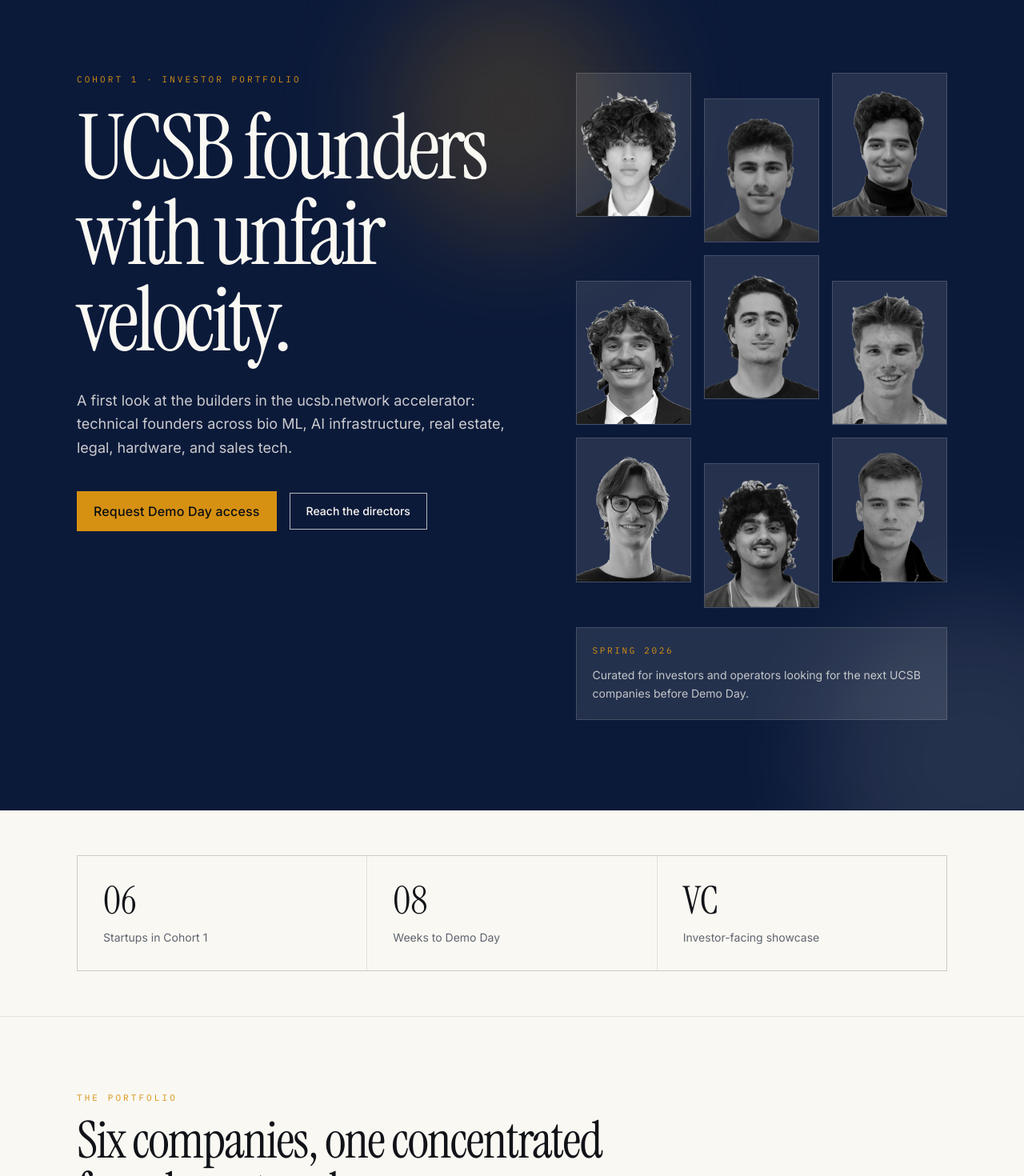
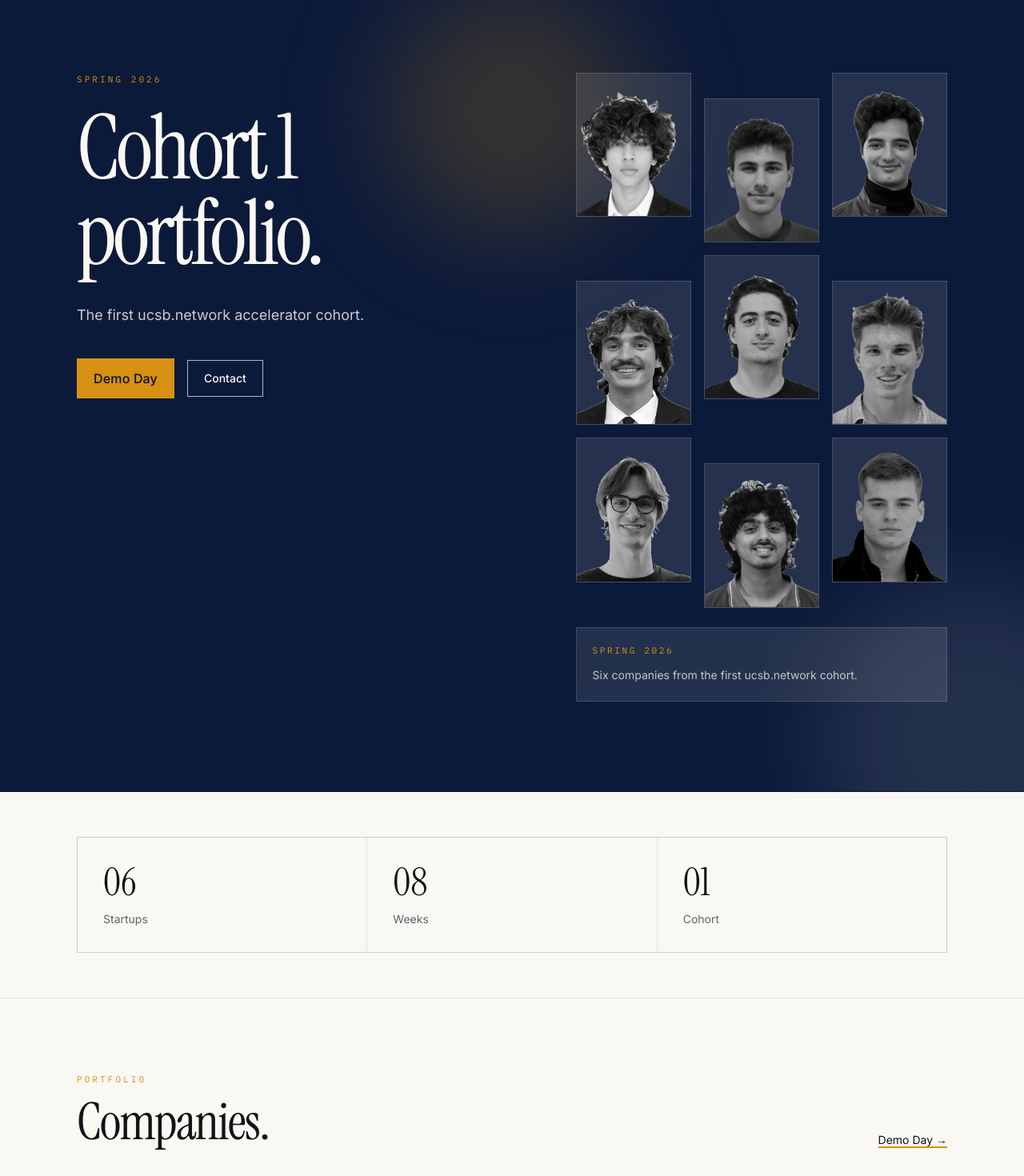
Before and after one commit to JohnLins/ucsbnetwork, a Next.js app: page /batch in a window 1280 px wide. Shown: the part 100-1570 px from the top of the page at 80% size. Built offline with nearby package versions, Linux system fonts and the light colour scheme.

Commit message:
less cringe

```diff
--- a/app/batch/page.tsx
+++ b/app/batch/page.tsx
@@ -18,8 +18,7 @@ const CURRENT_COHORT = 1;
 
 export const metadata = {
   title: `Portfolio: Cohort ${CURRENT_COHORT} / ucsb.network`,
-  description:
-    "The investor portfolio for the current ucsb.network accelerator cohort."
+  description: "Cohort 1 portfolio for ucsb.network."
 };
 
 const HEADSHOTS: Record<string, StaticImageData> = {
@@ -54,9 +53,9 @@ const DIRECTORS = [
 ];
 
 const PORTFOLIO_METRICS = [
-  { value: "06", label: "Startups in Cohort 1" },
-  { value: "08", label: "Weeks to Demo Day" },
-  { value: "VC", label: "Investor-facing showcase" }
+  { value: "06", label: "Startups" },
+  { value: "08", label: "Weeks" },
+  { value: "01", label: "Cohort" }
 ];
 
 function splitFounders(founders: string) {
@@ -81,25 +80,23 @@ export default function BatchPage() {
         <div className="mx-auto grid max-w-6xl gap-14 px-6 py-20 lg:grid-cols-[1.1fr_0.9fr] lg:px-8 lg:py-28">
           <div>
             <p className="font-mono text-[11px] uppercase tracking-[0.28em] text-accent">
-              Cohort {CURRENT_COHORT} &middot; Investor portfolio
+              Spring 2026
             </p>
             <h1 className="mt-6 max-w-4xl font-display text-display-xl tracking-tightest">
-              UCSB founders with unfair velocity.
+              Cohort {CURRENT_COHORT} portfolio.
             </h1>
             <p className="mt-8 max-w-2xl text-lg leading-relaxed text-paper/80">
-              A first look at the builders in the ucsb.network accelerator:
-              technical founders across bio ML, AI infrastructure, real estate,
-              legal, hardware, and sales tech.
+              The first ucsb.network accelerator cohort.
             </p>
             <div className="mt-10 flex flex-wrap items-center gap-4">
               <Link href="/demo-day" className="btn-primary">
-                Request Demo Day access
+                Demo Day
               </Link>
               <a
                 href="mailto:hursh@ucsb.network?subject=ucsb.network%20portfolio"
                 className="border border-paper/70 px-5 py-3 text-sm font-medium text-paper transition hover:bg-paper hover:text-navy"
               >
-                Reach the directors
+                Contact
               </a>
             </div>
           </div>
@@ -131,8 +128,7 @@ export default function BatchPage() {
                 Spring 2026
               </p>
               <p className="mt-3 text-sm leading-relaxed text-paper/75">
-                Curated for investors and operators looking for the next UCSB
-                companies before Demo Day.
+                Six companies from the first ucsb.network cohort.
               </p>
             </div>
           </aside>
@@ -156,13 +152,13 @@ export default function BatchPage() {
         <div className="mx-auto max-w-6xl px-6 py-20 lg:px-8 lg:py-24">
           <div className="flex flex-col gap-4 sm:flex-row sm:items-end sm:justify-between">
             <div>
-              <p className="eyebrow-accent">The portfolio</p>
+              <p className="eyebrow-accent">Portfolio</p>
               <h2 className="mt-4 max-w-3xl font-display text-display-md text-ink">
-                Six companies, one concentrated founder network.
+                Companies.
               </h2>
             </div>
             <Link href="/demo-day" className="link-editorial text-sm">
-              Demo Day details &rarr;
+              Demo Day &rarr;
             </Link>
           </div>
 
@@ -179,12 +175,10 @@ export default function BatchPage() {
           <p className="eyebrow-accent">Directors</p>
           <div className="mt-4 grid gap-8 lg:grid-cols-[0.85fr_1.15fr] lg:items-end">
             <h2 className="font-display text-display-md text-ink">
-              Built by founders who know the room.
+              Hursh Shah and Leon Khoshnevis.
             </h2>
             <p className="max-w-2xl text-base leading-relaxed text-ink/75">
-              Hursh and Leon run the founder-facing side of ucsb.network:
-              sourcing builders, pressure-testing companies, and helping the
-              cohort turn work into investor conversations.
+              Directors of ucsb.network.
             </p>
           </div>
           <div className="mt-12 grid gap-6 lg:grid-cols-2">
@@ -198,21 +192,20 @@ export default function BatchPage() {
       <section>
         <div className="mx-auto grid max-w-6xl gap-10 px-6 py-20 lg:grid-cols-[1fr_0.8fr] lg:px-8 lg:py-24">
           <div>
-            <p className="eyebrow-accent">For investors</p>
+            <p className="eyebrow-accent">Demo Day</p>
             <h2 className="mt-4 max-w-3xl font-display text-display-md text-ink">
-              Meet the cohort before the market does.
+              See the cohort pitch.
             </h2>
             <p className="mt-6 max-w-2xl text-base leading-relaxed text-ink/80">
-              Demo Day is the formal showcase. Reach out for the portfolio,
-              warm intros, or to mentor a team before they pitch.
+              Reach out for Demo Day details or founder introductions.
             </p>
           </div>
           <div className="flex flex-col justify-center gap-4 border border-ink/10 bg-panel/50 p-6 sm:p-8">
             <Link href="/demo-day" className="btn-primary text-center">
-              Request Demo Day access
+              Demo Day
             </Link>
             <a href="mailto:hursh@ucsb.network" className="btn-secondary text-center">
-              Invest &amp; mentor
+              Contact
             </a>
           </div>
         </div>
--- a/components/marketing/site-footer.tsx
+++ b/components/marketing/site-footer.tsx
@@ -21,7 +21,7 @@ export function SiteFooter() {
             heading="Program"
             links={[
               { href: "/program", label: "What you get" },
-              { href: "/batch", label: "Investor portfolio" },
+              { href: "/batch", label: "Cohort 1 portfolio" },
               { href: "/demo-day", label: "Demo Day" },
               { href: "/officehours", label: "Office hours" },
               { href: "/hackathon", label: "Hackathon" }
```
